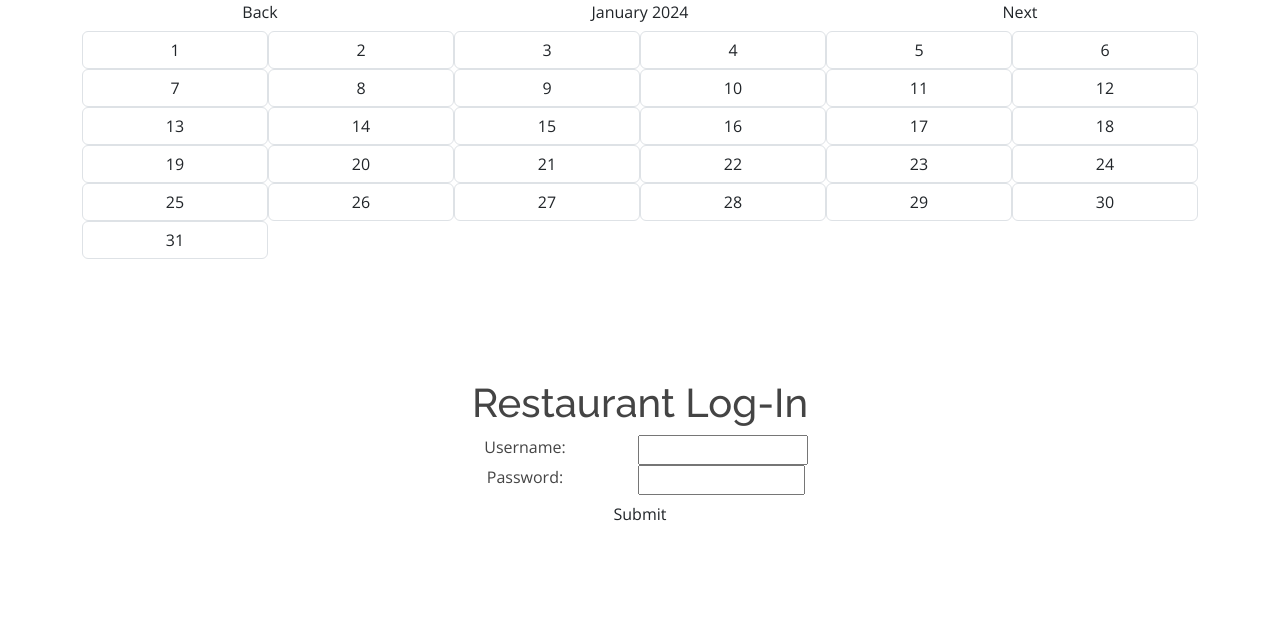
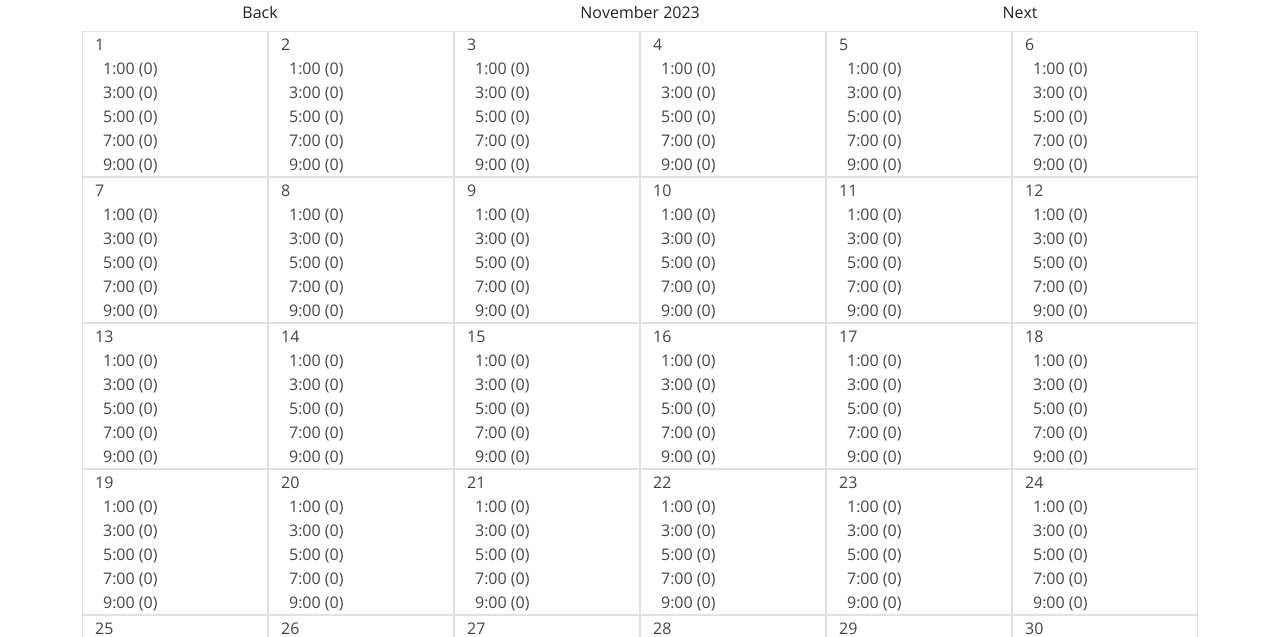
Before and after one commit to morganhardin/TeamBlue, a plain HTML site: page Website/calendar.html in a window 1280 px wide. Shown: the part 673-1310 px from the top of the page. Drawn offline with nearby package versions, Linux system fonts and the light colour scheme.

Commit message:
calendar time slots

```diff
--- a/Website/assets/css/calendar.css
+++ b/Website/assets/css/calendar.css
@@ -1,3 +1,16 @@
 .popover {
     white-space: pre-wrap;
 }
+
+.calendar-day-timeslot {
+    border-radius: 0.6vh;
+    padding-left: 5%;
+}
+
+.timeslot-open:hover {
+    background-color: rgb(200, 255, 200);
+}
+
+.timeslot-closed:hover {
+    background-color: rgb(255, 200, 200);
+}
--- a/Website/assets/js/calendar.js
+++ b/Website/assets/js/calendar.js
@@ -4,6 +4,10 @@ var month = 1
 var year = 2024
 
 $(function(){
+    var currentDay = new Date()
+    month = currentDay.getMonth()+1
+    year = currentDay.getFullYear()
+
     $("#calendar-month-current").click(function(){
         console.log("Number of days in month " + MONTHS[month-1] + " of the year " + year + " is " + getDaysInMonth(year, month));
     });
@@ -23,15 +27,10 @@ $(function(){
         }
         buildCalendar(year, month)
     })
-    /*$('.calendar-day').popover({
-        title: "January 2024 Test",
-        content: "This will be generated with:\nTime slot 1: 10 tables free\nTime slot 2: 0 tables free\netc.",
-        placement: "bottom"
-    });*/
-    $('.calendar-day').click(function() {
-        $('.calendar-day').css('background-color: pink')
+    // CREATE CALENDAR
+    $('#calendar-grid').on('click', '.calendar-day', function() {
+
     });
-    // CREATE CALENDAR
     buildCalendar(year, month)
 });
 
@@ -46,14 +45,26 @@ function buildCalendar(year, month) {
 
     $('#calendar-month-current').text(MONTHS[month-1] + ' ' + year)
 
+    var currentDay = new Date()
+
     for (let i = 1; i <= days; i++) {
-        calendarHtml += `<div id="calendar-day-`+i+`" class="calendar-day col-sm-2 border btn">`+i+`</div>`
+        var timeslotClass = 'open'
+        var seatsOpen = 10
+        console.log(currentDay.getDate())
+        if (currentDay.getFullYear() > year ||
+        (currentDay.getFullYear() == year && currentDay.getMonth()+1 > month) ||
+        (currentDay.getFullYear() == year && currentDay.getMonth()+1 == month && currentDay.getDate() > i)) {
+            timeslotClass = 'closed'
+            seatsOpen = 0
+        }
 
-        $('#calendar-day-'+i).popover({
-            title: "January "+i+", 2024",
-            content: "",
-            placement: "bottom"
-        });
+        var calInner = `<div>`+ i +`</div>`
+        for (let j = 1; j <= 10; j+=2) {
+            calInner += `
+                <div class="calendar-day-timeslot timeslot-`+timeslotClass+`">`+ j + ':00' + ' (' + seatsOpen + ')' + `</div>
+            `
+        }
+        calendarHtml += `<div id="calendar-day-`+i+`" class="calendar-day col-sm-2 border">`+calInner+`</div>`
     }
     calendarHtml += `</div>`
 
--- a/Website/calendar.html
+++ b/Website/calendar.html
@@ -20,7 +20,7 @@
 
   <!-- Template Main CSS File -->
   <link href="assets/css/style.css" rel="stylesheet">
-  <link href="assets/css/calendar.css?v=0.1" rel="stylesheet">
+  <link href="assets/css/calendar.css?v=0.17" rel="stylesheet">
 
   <script src="assets/vendor/jquery/jquery-3.7.1.min.js"></script>
 
@@ -82,6 +82,10 @@
             </div>
         </section>
 
+        <section id="timeslot-view" class="d-flex flex-column justify-content-center align-items-center">
+            <h1>Timeslot View</h1>
+        </section>
+
         <section id="log-in" class="d-flex flex-column justify-content-center align-items-center">
             <h1>Restaurant Log-In</h1>
             <form action="" class="d-flex flex-column justify-content-center align-items-center">
@@ -93,10 +97,10 @@
                 <label class="col" for="pwd">Password:</label>
                 <input class="col" type="password" class="form-control" id="pwd">
                 </div>
-            <button type="submit" class="btn btn-default">Submit</button>
+                <button type="submit" class="btn btn-default">Log-In</button>
             </form>
         </section>
-
+    </main>
     <!-- ======= Footer ======= -->
     <footer id="footer">
         <div class="footer-top">
@@ -178,7 +182,7 @@
 
   <!-- Template Main JS File -->
   <script src="assets/js/main.js"></script>
-  <script src="assets/js/calendar.js?v=0.7"></script>
+  <script src="assets/js/calendar.js?v=0.35"></script>
 
 </body>
 
```
Lines whose indentation alone changed are shown as unchanged.
